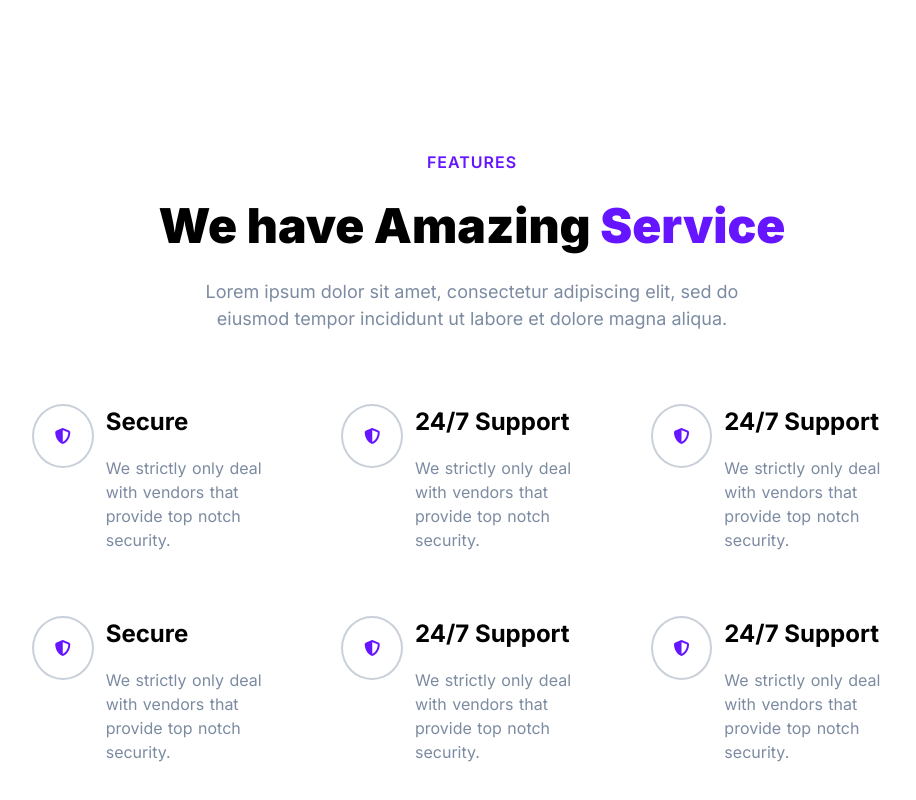
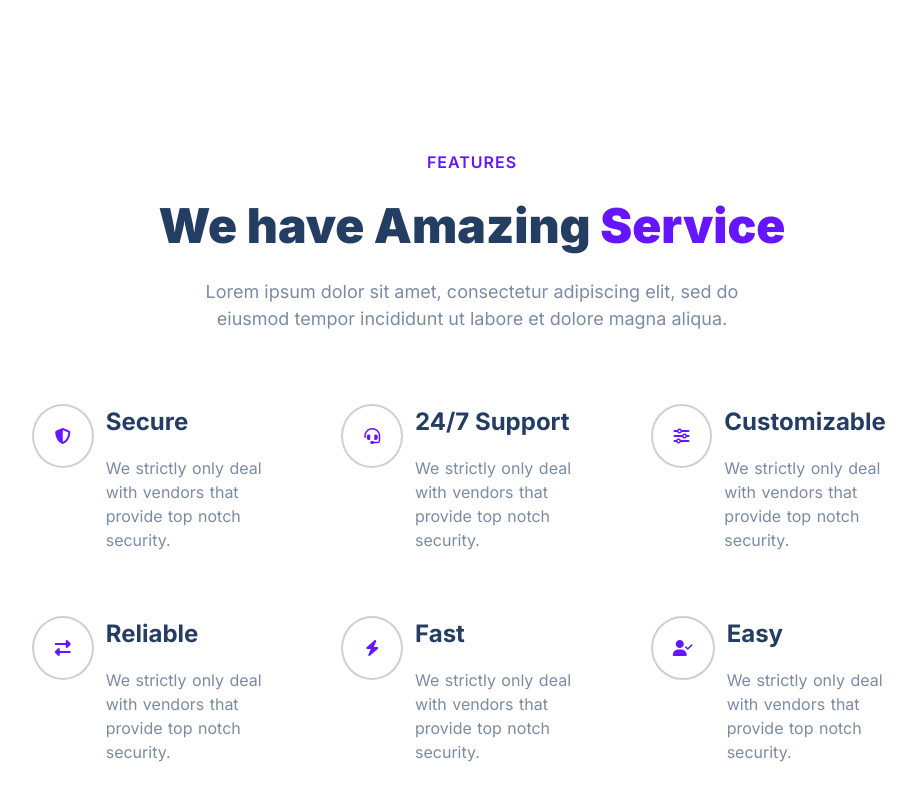
Before and after one commit to dev-kenny/final_project, a plain HTML site: page index.html in a window 1280 px wide. Shown: the part 984-1784 px from the top of the page, without its empty margins (168-1084 px from the left). Drawn offline with Linux system fonts and the light colour scheme.

Commit message:
service section updated

```diff
--- a/index.html
+++ b/index.html
@@ -6,10 +6,7 @@
     <meta name="viewport" content="width=device-width, initial-scale=1.0" />
     <title>Final Project</title>
     <link rel="stylesheet" href="styles.css" />
-    <script
-      src="https://kit.fontawesome.com/1565f59c5c.js"
-      crossorigin="anonymous"
-    ></script>
+    <script src="https://kit.fontawesome.com/eee58ed2d0.js" crossorigin="anonymous"></script>
     <script src="index.js"></script>
   </head>
   <body>
@@ -136,7 +133,7 @@
                 <div class="service__card">
                   <div class="service__card--wrapper">
                     <div class="service__card--icon">
-                      <i class="fas fa-shield-alt"></i>
+                      <i class="fas fa-headset"></i>
                     </div>
                     <div class="service__card--description">
                       <h3 class="service__card--title">24/7 Support</h3>
@@ -151,10 +148,10 @@
                 <div class="service__card">
                   <div class="service__card--wrapper">
                     <div class="service__card--icon">
-                      <i class="fas fa-shield-alt"></i>
+                      <i class="fas fa-sliders-h"></i>
                     </div>
                     <div class="service__card--description">
-                      <h3 class="service__card--title">24/7 Support</h3>
+                      <h3 class="service__card--title">Customizable</h3>
                       <p class="service__card--para">
                         We strictly only deal with vendors that provide top
                         notch security.
@@ -166,10 +163,10 @@
                 <div class="service__card">
                   <div class="service__card--wrapper">
                     <div class="service__card--icon">
-                      <i class="fas fa-shield-alt"></i>
+                      <i class="fas fa-exchange-alt"></i>
                     </div>
                     <div class="service__card--description">
-                      <h3 class="service__card--title">Secure</h3>
+                      <h3 class="service__card--title">Reliable</h3>
                       <p class="service__card--para">
                         We strictly only deal with vendors that provide top
                         notch security.
@@ -181,10 +178,10 @@
                 <div class="service__card">
                   <div class="service__card--wrapper">
                     <div class="service__card--icon">
-                      <i class="fas fa-shield-alt"></i>
+                      <i class="fas fa-bolt"></i>
                     </div>
                     <div class="service__card--description">
-                      <h3 class="service__card--title">24/7 Support</h3>
+                      <h3 class="service__card--title">Fast</h3>
                       <p class="service__card--para">
                         We strictly only deal with vendors that provide top
                         notch security.
@@ -196,10 +193,10 @@
                 <div class="service__card">
                   <div class="service__card--wrapper">
                     <div class="service__card--icon">
-                      <i class="fas fa-shield-alt"></i>
+                      <i class="fas fa-user-check"></i>
                     </div>
                     <div class="service__card--description">
-                      <h3 class="service__card--title">24/7 Support</h3>
+                      <h3 class="service__card--title">Easy</h3>
                       <p class="service__card--para">
                         We strictly only deal with vendors that provide top
                         notch security.
--- a/styles.css
+++ b/styles.css
@@ -40,6 +40,7 @@ li {
 .section__title {
     font-size: 48px;
     font-weight: 900;
+    color: #243E63;
 }
 
 .section__para {
@@ -291,6 +292,7 @@ li {
 
 .service__card--title {
     font-size: 24px;
+    color: #243E63;
 }
 
 .service__card--para {
```
